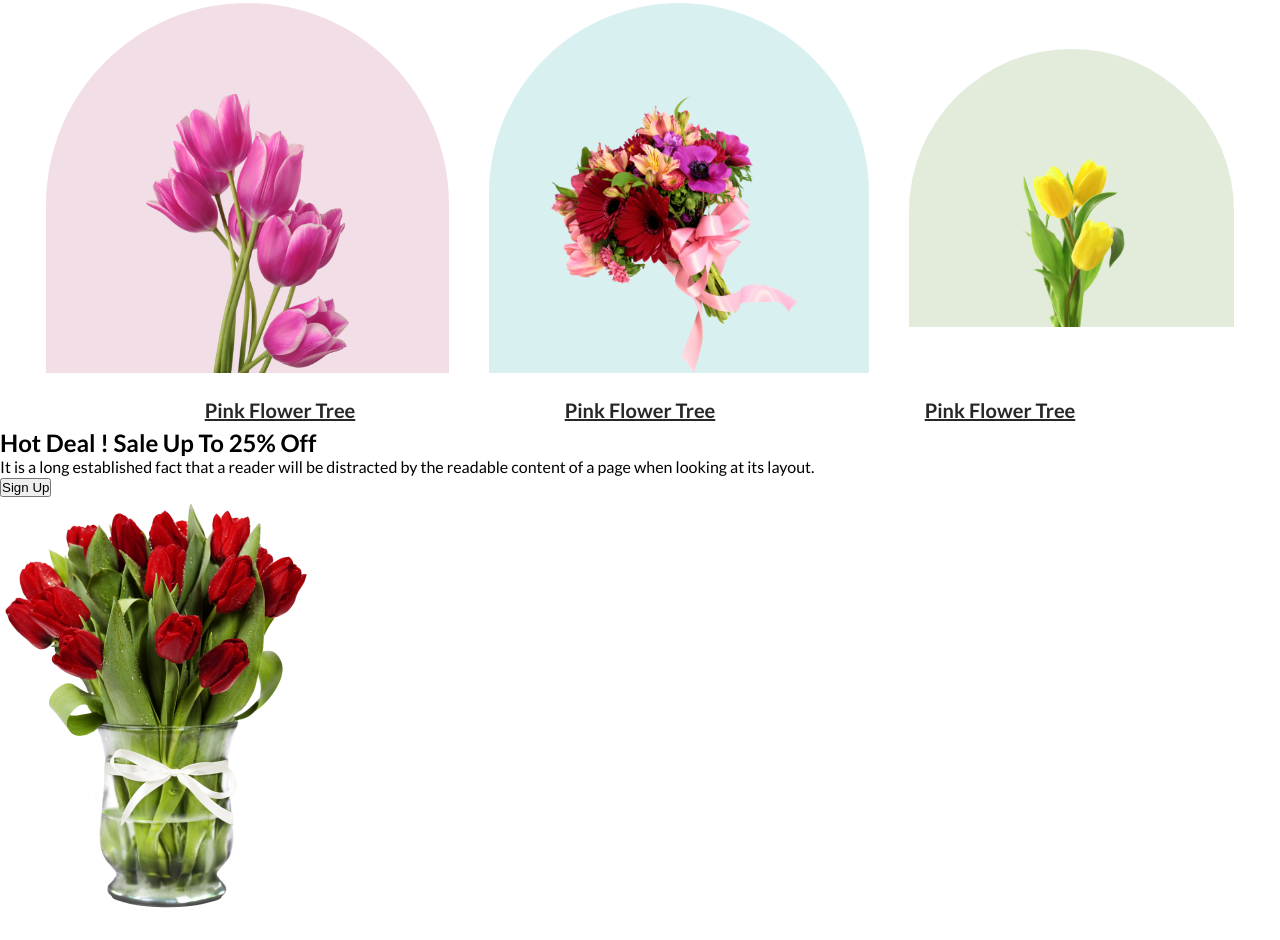
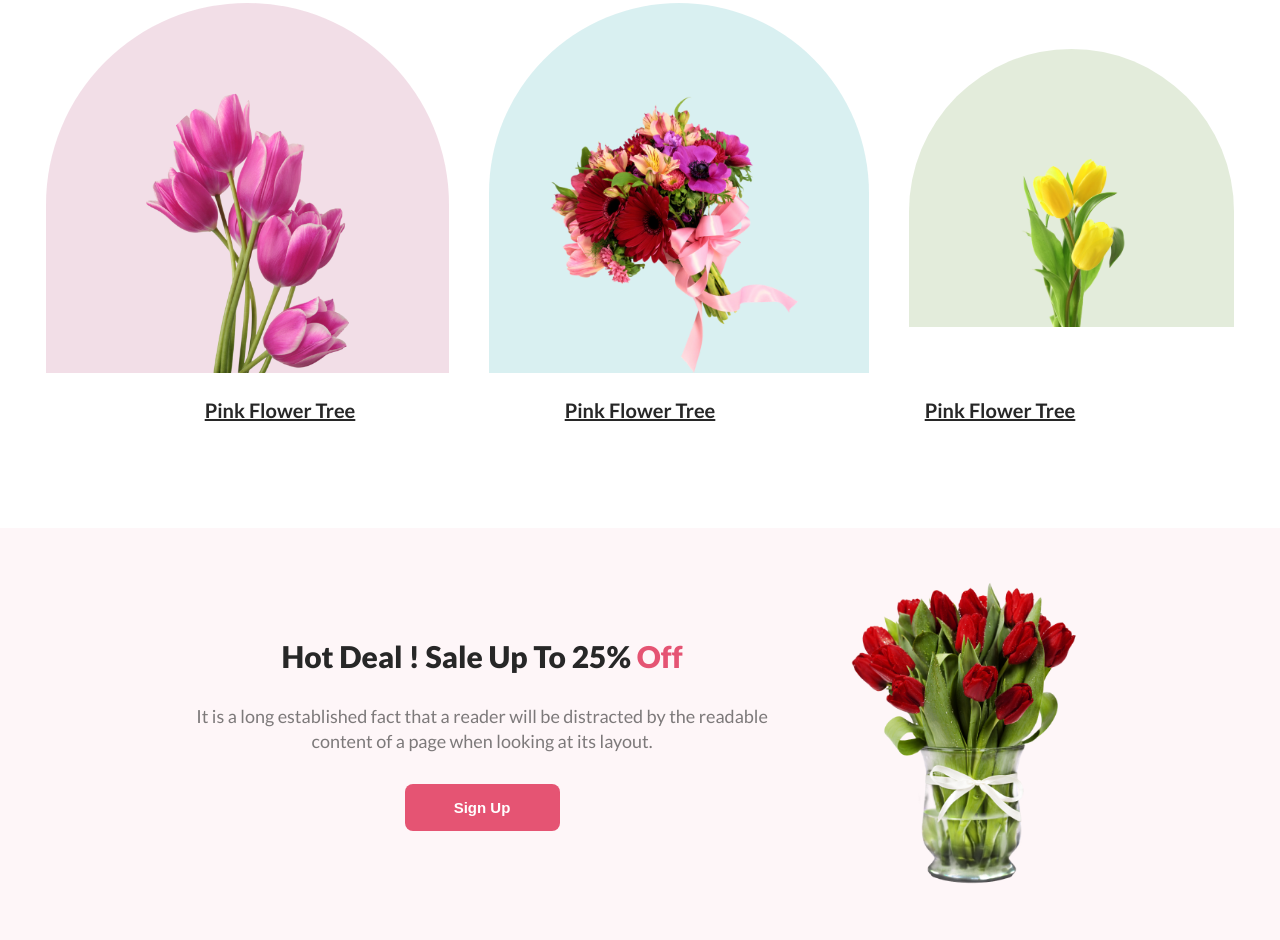
Before and after one commit to Hasan9927/flower-shop-assignment-by-me, a plain HTML site: page index.html in a window 1280 px wide. Shown: the part 1011-1951 px from the top of the page. Drawn offline with Linux system fonts and the light colour scheme.

Commit message:
A lot of things done

```diff
--- a/index.html
+++ b/index.html
@@ -50,9 +50,10 @@
     <div class="optional-main"></div>
 
     <div class="bonus-main">
-      <div class="bonusleft">
+      <div class="bonus-left">
         <h2>Hot Deal ! Sale Up To 25%<span> Off</span></h2>
-        <p class="bonus-p">It is a long established fact that a reader will be distracted by the readable content of a
+        <p class="bonus-p">It is a long established fact that a reader will be distracted by the readable <br>content of
+          a
           page when looking at its
           layout.</p>
         <button class="bonus-btn">Sign Up</button>
--- a/style.css
+++ b/style.css
@@ -138,3 +138,50 @@ body {
 .lebel3 {
   margin-right: 100px;
 }
+.bonus-main {
+  margin-top: 100px;
+  text-align: center;
+  display: flex;
+  justify-content: center;
+  padding: 50px;
+  background: rgba(229, 84, 115, 0.05);
+}
+h2 {
+  color: #272727;
+  font-size: 30px;
+  font-weight: 800;
+  margin-bottom: 30px;
+}
+span {
+  color: #e55473;
+}
+.bonus-p {
+  color: rgba(39, 39, 39, 0.6);
+  text-align: center;
+  font-family: Lato;
+  font-size: 18px;
+  font-weight: 400;
+  line-height: 25px;
+}
+.bonus-btn {
+  width: 155px;
+  border: none;
+  margin-top: 30px;
+  padding: 15px 35px;
+  border-radius: 8px;
+  background: #e55473;
+  color: #fff;
+  font-size: 15px;
+  font-weight: 700;
+}
+.bonus-left {
+  display: flex;
+  flex-direction: column;
+  justify-content: center;
+  align-items: center;
+  margin-right: 40px;
+}
+.bonus-main img {
+  width: 20%;
+  margin-left: 40px;
+}
```
